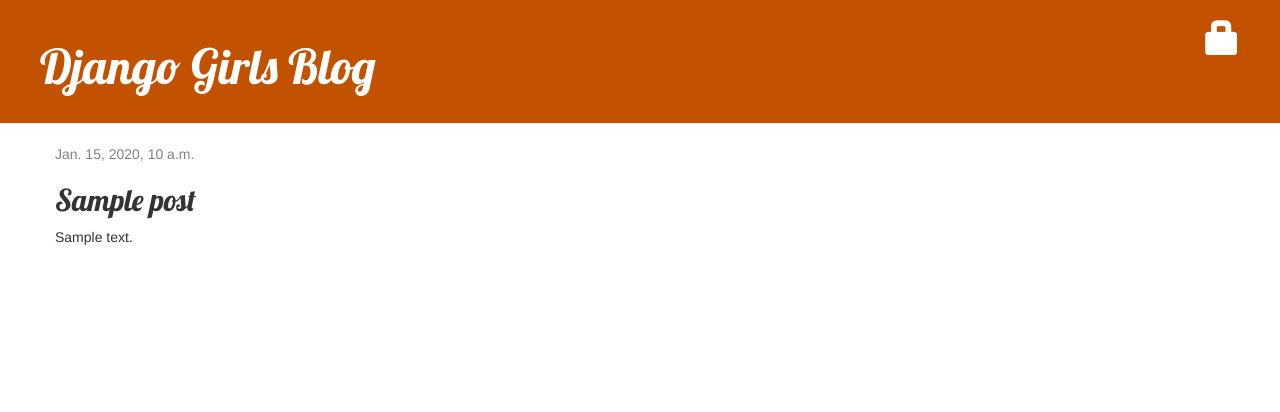
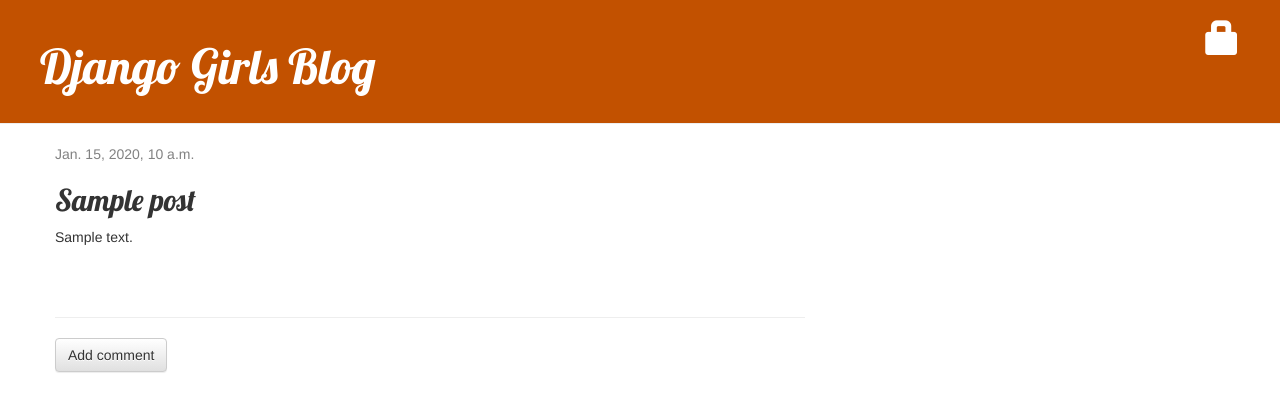
Before and after one commit to kunal-visoulia/my-first-blog, a Django app: template blog/templates/blog/post_detail.html in a window 1280 px wide. Shown: the top 412 px of the page. Run offline with Django 3.2, Linux system fonts and the light colour scheme; the template is opened without the code that fills it: most values are stand-ins (such as "Sample title", 1, 10 or a date in 2020); some libraries are stand-ins or nearby versions.

Commit message:
Adding Comment Section to Blog

```diff
--- a/blog/admin.py
+++ b/blog/admin.py
@@ -1,6 +1,7 @@
 from django.contrib import admin
-from .models import Post
+from .models import Post, Comment
 
 #To make our model
 # visible on the admin page, we need to register the model
 admin.site.register(Post)
+admin.site.register(Comment)
--- a/blog/static/css/blog.css
+++ b/blog/static/css/blog.css
@@ -44,3 +44,7 @@ h1, h2, h3, h4 {
 .post h2 a, .post h2 a:visited {
     color: #000000;
 }
+
+.comment {
+    margin: 20px 0px 20px 20px;
+}
--- a/blog/templates/blog/post_detail.html
+++ b/blog/templates/blog/post_detail.html
@@ -17,4 +17,23 @@
            <h2>{{ post.title }}</h2>
         <p>{{ post.text|linebreaksbr }}</p>
     </div>
+    <hr>
+    <a class="btn btn-default" href="{% url 'add_comment_to_post' pk=post.pk %}">Add comment</a>
+    {% for comment in post.comments.all %}
+    {% if user.is_authenticated or comment.approved_comment %}
+    <div class="comment">
+        <div class="date">
+            {{ comment.created_date }}
+            {% if not comment.approved_comment %}
+                <a class="btn btn-default" href="{% url 'comment_remove' pk=comment.pk %}"><span class="glyphicon glyphicon-remove"></span></a>
+                <a class="btn btn-default" href="{% url 'comment_approve' pk=comment.pk %}"><span class="glyphicon glyphicon-ok"></span></a>
+            {% endif %}
+        </div>
+        <strong>{{ comment.author }}</strong>
+        <p>{{ comment.text|linebreaks }}</p>
+    </div>
+    {% endif %}
+{% empty %}
+    <p>No comments here yet :(</p>
+{% endfor %}
 {% endblock %}
--- a/blog/templates/blog/post_list.html
+++ b/blog/templates/blog/post_list.html
@@ -6,9 +6,10 @@
             <div class="date">
                 {{ post.published_date }}
             </div>
-            <h1><a href="{% url 'post_detail' pk=post.pk %}">
-                {{ post.title }}</a></h1>
+            <h1><a href="{% url 'post_detail' pk=post.pk %}">  {{ post.title }}</a></h1>
             <p>{{ post.text|linebreaksbr }}</p>
+            <a href="{% url 'post_detail' pk=post.pk %}">Comments: {{ post.approved_comments.count }}</a>
+
         </div>
     {% endfor %}
 {% endblock %}
--- a/blog/urls.py
+++ b/blog/urls.py
@@ -9,7 +9,9 @@ urlpatterns = [
     path('drafts/', views.post_draft_list, name='post_draft_list'),
     path('post/<pk>/publish/', views.post_publish, name='post_publish'),
     path('post/<pk>/remove/', views.post_remove, name='post_remove'),
-
+path('post/<int:pk>/comment/', views.add_comment_to_post, name='add_comment_to_post'),
+path('comment/<int:pk>/approve/', views.comment_approve, name='comment_approve'),
+path('comment/<int:pk>/remove/', views.comment_remove, name='comment_remove'),
 ]
 #URL: http://127.0.0.1:8000/post/1/
 #Django expects an integer value and will transfer
```
Also changed, not shown: blog/forms.py (+7 -1 lines), blog/models.py (+19 -0 lines), blog/templates/blog/add_comment_to_post.html (added, +9 -0 lines), blog/views.py (+27 -2 lines), blog/migrations/0002_comment.py (added).
